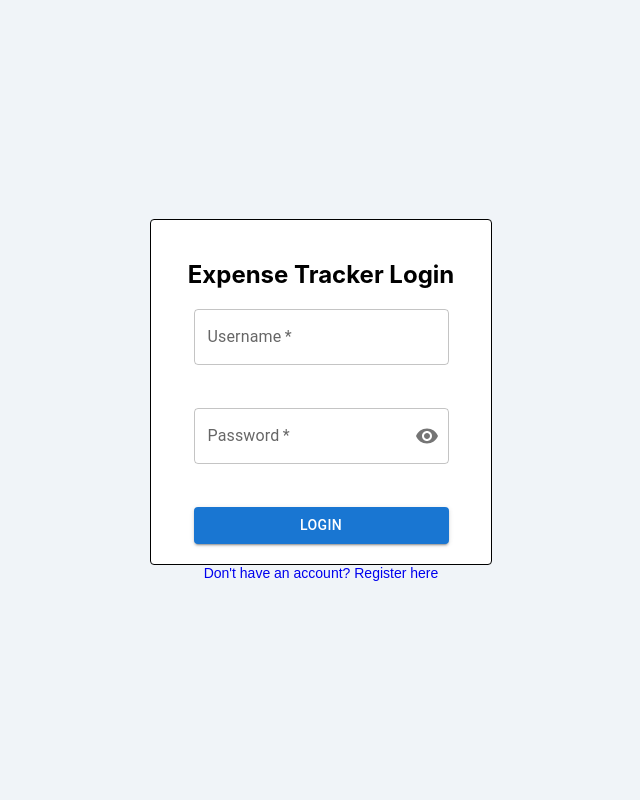
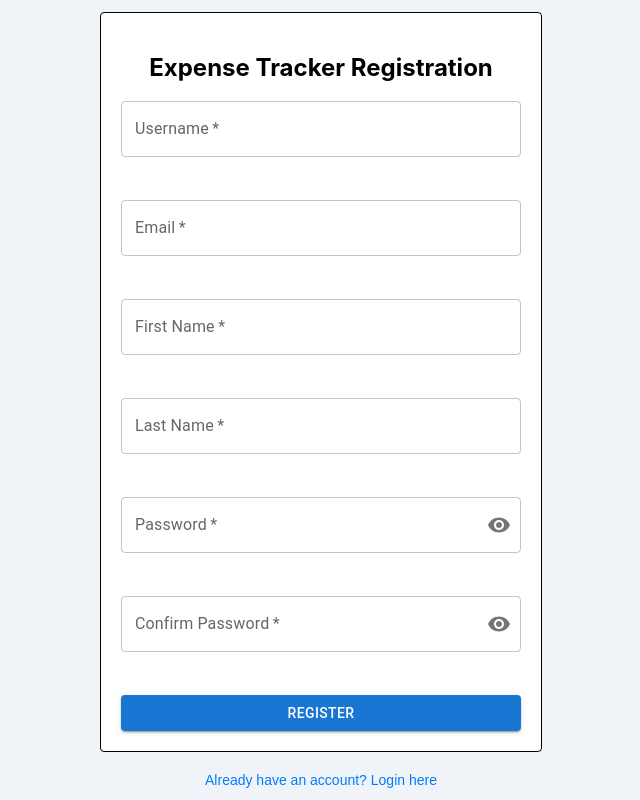
Before and after one commit to danaital/expenses-frontend, a React (Create React App) app: page /register in a window 1280 px wide. Shown: the whole page, without its empty margins (319-959 px from the left). Built offline with nearby package versions, Linux system fonts and the light colour scheme.

Commit message:
FE-8: add basic registeration page & match styles with login

```diff
--- a/src/controls/routers/router-app.tsx
+++ b/src/controls/routers/router-app.tsx
@@ -1,6 +1,7 @@
 import React from 'react';
 import { Routes, Route } from 'react-router-dom';
 import { LoginPage } from '../../libs/features/login/login-page';
+import { RegisterPage } from '../../libs/features/register/register-page';
 // import HomePage from '../pages/HomePage';
 // Import other page components
 
@@ -9,7 +10,7 @@ export const RouterApp = () => {
     <Routes>
       <Route path="/" element={<LoginPage />} />
       <Route path="/login" element={<LoginPage />} />
-      <Route path="/register" element={<LoginPage />} />
+      <Route path="/register" element={<RegisterPage />} />
     </Routes>
   );
 }
--- a/src/libs/features/login/login-page.tsx
+++ b/src/libs/features/login/login-page.tsx
@@ -32,6 +32,7 @@ const RegisterLink = styled.div`
     text-align: center;
     font-family: Arial, sans-serif;
     font-size: 14px;
+    margin-top: 20px;
 `;
 
 export const LoginPage: FC = () => {
--- a/src/libs/features/register/register-page.tsx
+++ b/src/libs/features/register/register-page.tsx
@@ -0,0 +1,225 @@
+import React, { useState, FC } from 'react';
+import { useFormik } from 'formik';
+import * as yup from 'yup';
+import styled from 'styled-components';
+import { TextField, Button, IconButton, InputAdornment } from '@mui/material';
+import axios from 'axios';
+import { Visibility, VisibilityOff } from '@mui/icons-material';
+import { Link } from 'react-router-dom';
+
+const RegisterPageContainer = styled.div`
+    display: flex;
+    flex-direction: column;
+    justify-content: center;
+    align-items: center;
+    height: 100vh;
+    background-color: #f0f4f8;
+`;
+
+const RegisterForm = styled.form`
+    background-color: #ffffff;
+    display: flex;
+    flex-direction: column;
+    align-items: center;
+    width: 400px;
+    padding: 20px;
+    border: 1px solid black;
+    border-radius: 4px;
+`;
+
+const FormField = styled(TextField)`
+    width: 85%;
+    margin-bottom: 20px;
+`;
+
+const LoginLink = styled.div`
+    text-align: center;
+    font-family: Arial, sans-serif;
+    font-size: 14px;
+    margin-top: 20px;
+`;
+
+export const RegisterPage: FC = () => {
+    const [showPassword, setShowPassword] = useState(false);
+    const [showConfirmPassword, setShowConfirmPassword] = useState(false);
+
+    const togglePasswordVisibility = () => {
+        setShowPassword(!showPassword);
+    };
+    const toggleConfirmPasswordVisibility = () => {
+        setShowConfirmPassword(!showConfirmPassword);
+    };
+
+    const registerTitle = "Expense Tracker Registration";
+    const usernameLabel = "Username";
+    const emailLabel = "Email";
+    const firstNameLabel = "First Name";
+    const lastNameLabel = "Last Name";
+    const passwordLabel = "Password";
+    const confirmPasswordLabel = "Confirm Password";
+    const registerButtonLabel = "Register";
+    const usernameRequiredError = "Username is required";
+    const emailRequiredError = "Email is required";
+    const emailInvalidError = "Invalid email address";
+    const firstNameRequiredError = "First name is required";
+    const lastNameRequiredError = "Last name is required";
+    const passwordRequiredError = "Password is required";
+    const confirmPasswordRequiredError = "Please confirm your password";
+    const passwordMatchError = "Passwords must match";
+    const registerError = "Registration failed. Please try again.";
+    const registerSuccess = "Registration successful. You can now login.";
+    const loginLinkLabel = "Already have an account? Login here";
+
+    const handleSubmit = async (values: {
+        username: string;
+        email: string;
+        firstName: string;
+        lastName: string;
+        password: string;
+    }) => {
+        try {
+            const response = await axios.post('http://localhost:3001/api/auth/register', values);
+            console.log(response);
+        } catch (error) {
+            console.error(error);
+        }
+    };
+
+    const validationSchema = yup.object({
+        username: yup.string().required(usernameRequiredError),
+        email: yup.string().email(emailInvalidError).required(emailRequiredError),
+        firstName: yup.string().required(firstNameRequiredError),
+        lastName: yup.string().required(lastNameRequiredError),
+        password: yup.string().required(passwordRequiredError),
+        confirmPassword: yup.string().oneOf([yup.ref('password'), undefined, ""], passwordMatchError),
+    });
+
+    const formik = useFormik({
+        initialValues: {
+            username: '',
+            email: '',
+            firstName: '',
+            lastName: '',
+            password: '',
+            confirmPassword: '',
+        },
+        validationSchema: validationSchema,
+        onSubmit: handleSubmit,
+    });
+
+    return (
+        <RegisterPageContainer>
+            <RegisterForm onSubmit={formik.handleSubmit}>
+                <h2>{registerTitle}</h2>
+                <FormField
+                    id="username"
+                    name="username"
+                    label={usernameLabel}
+                    value={formik.values.username}
+                    onChange={formik.handleChange}
+                    error={formik.touched.username && Boolean(formik.errors.username)}
+                    helperText={(formik.touched.username && formik.errors.username) || ' '}
+                    fullWidth
+                    required
+                />
+                <div style={{ marginBottom: 20 }} />
+                <FormField
+                    id="email"
+                    name="email"
+                    label={emailLabel}
+                    value={formik.values.email}
+                    onChange={formik.handleChange}
+                    error={formik.touched.email && Boolean(formik.errors.email)}
+                    helperText={(formik.touched.email && formik.errors.email) || ' '}
+                    fullWidth
+                    required
+                />
+                <div style={{ marginBottom: 20 }} />
+                <FormField
+                    id="firstName"
+                    name="firstName"
+                    label={firstNameLabel}
+                    value={formik.values.firstName}
+                    onChange={formik.handleChange}
+                    error={formik.touched.firstName && Boolean(formik.errors.firstName)}
+                    helperText={(formik.touched.firstName && formik.errors.firstName) || ' '}
+                    fullWidth
+                    required
+                />
+                <div style={{ marginBottom: 20 }} />
+                <FormField
+                    id="lastName"
+                    name="lastName"
+                    label={lastNameLabel}
+                    value={formik.values.lastName}
+                    onChange={formik.handleChange}
+                    error={formik.touched.lastName && Boolean(formik.errors.lastName)}
+                    helperText={(formik.touched.lastName && formik.errors.lastName) || ' '}
+                    fullWidth
+                    required
+                />
+                <div style={{ marginBottom: 20 }} />
+                <FormField
+                    id="password"
+                    name="password"
+                    label={passwordLabel}
+                    type={showPassword ? 'text' : 'password'}
+                    value={formik.values.password}
+                    onChange={formik.handleChange}
+                    error={formik.touched.password && Boolean(formik.errors.password)}
+                    helperText={(formik.touched.password && formik.errors.password) || ' '}
+                    fullWidth
+                    required
+                    InputProps={{
+                        endAdornment: (
+                            <InputAdornment position="end">
+                                <IconButton
+                                    aria-label="toggle-password-visibility"
+                                    onClick={togglePasswordVisibility}
+                                    edge="end"
+                                >
+                                    {showPassword ? <VisibilityOff /> : <Visibility />}
+                                </IconButton>
+                            </InputAdornment>
+                        )
+                    }}
+                />
+                <div style={{ marginBottom: 20 }} />
+                <FormField
+                    id="confirmPassword"
+                    name="confirmPassword"
+                    label={confirmPasswordLabel}
+                    type= {showConfirmPassword ? "text" : "password"}
+                    value={formik.values.confirmPassword}
+                    onChange={formik.handleChange}
+                    error={formik.touched.confirmPassword && Boolean(formik.errors.confirmPassword)}
+                    helperText={(formik.touched.confirmPassword && formik.errors.confirmPassword) || ' '}
+                    fullWidth
+                    required
+                    InputProps={{
+                        endAdornment: (
+                            <InputAdornment position="end">
+                                <IconButton
+                                    aria-label="toggle-confirm-password-visibility"
+                                    onClick={toggleConfirmPasswordVisibility}
+                                    edge="end"
+                                >
+                                    {showConfirmPassword ? <VisibilityOff /> : <Visibility />}
+                                </IconButton>
+                            </InputAdornment>
+                        )
+                    }}
+                />
+                <div style={{ marginBottom: 20 }} />
+                <Button type="submit" variant="contained" color="primary" fullWidth>
+                    {registerButtonLabel}
+                </Button>
+            </RegisterForm>
+            <LoginLink>
+                <Link to="/login" style={{ textDecoration: 'none', color: '#007bff' }}>
+                   {loginLinkLabel}
+                </Link>
+            </LoginLink>
+        </RegisterPageContainer>
+    );
+};
```
